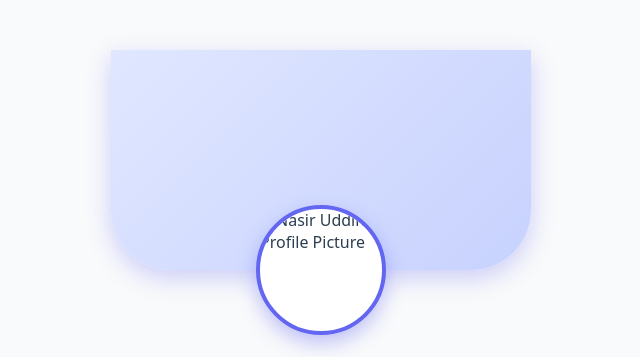
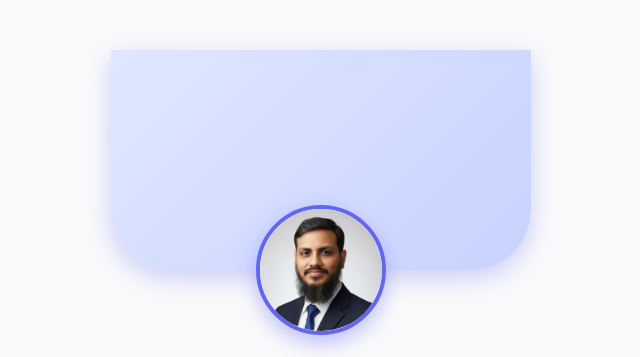
Before and after one commit to SWADESHIT/NasirUddin, a plain HTML site: page index.html in a window 1280 px wide. Shown: the top 357 px of the page, without its empty margins (319-959 px from the left). Drawn offline with Linux system fonts and the light colour scheme; a web font is replaced by a local one.

Commit message:
Update index.html

```diff
--- a/index.html
+++ b/index.html
@@ -321,7 +321,7 @@ a {
     <div class="logo">
       <img src="img/Logo.png" alt="">
     </div>
-    <img src="img/nasir.jpg" alt="Nasir Uddin Profile Picture" class="profile-pic" />
+    <img src="img/NasirUddin.jpg" alt="Nasir Uddin Profile Picture" class="profile-pic" />
   </div>
 
   <!-- Name & Title -->
```
